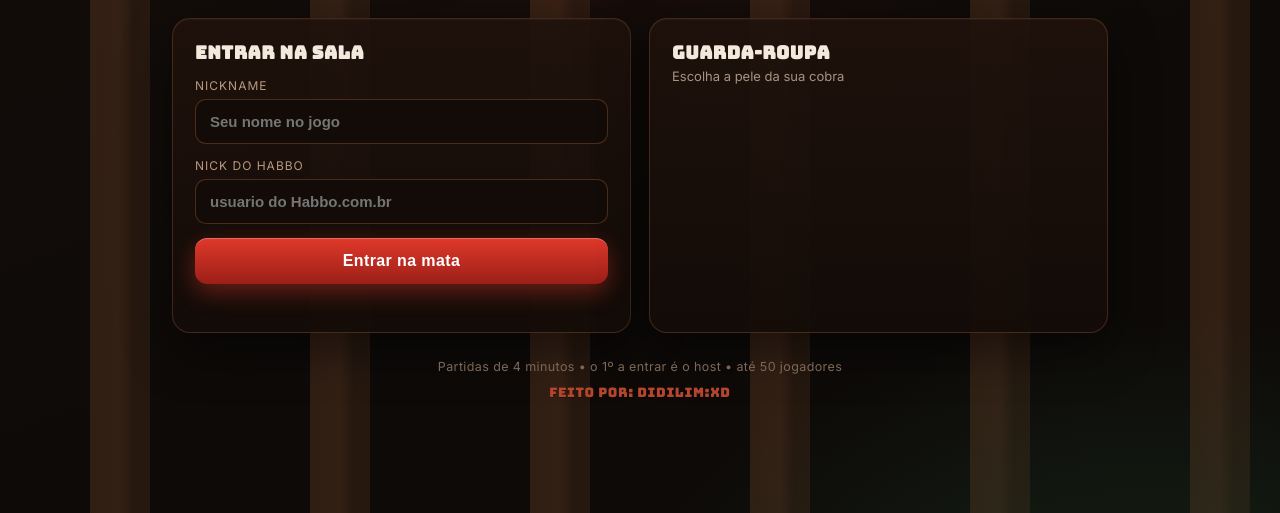
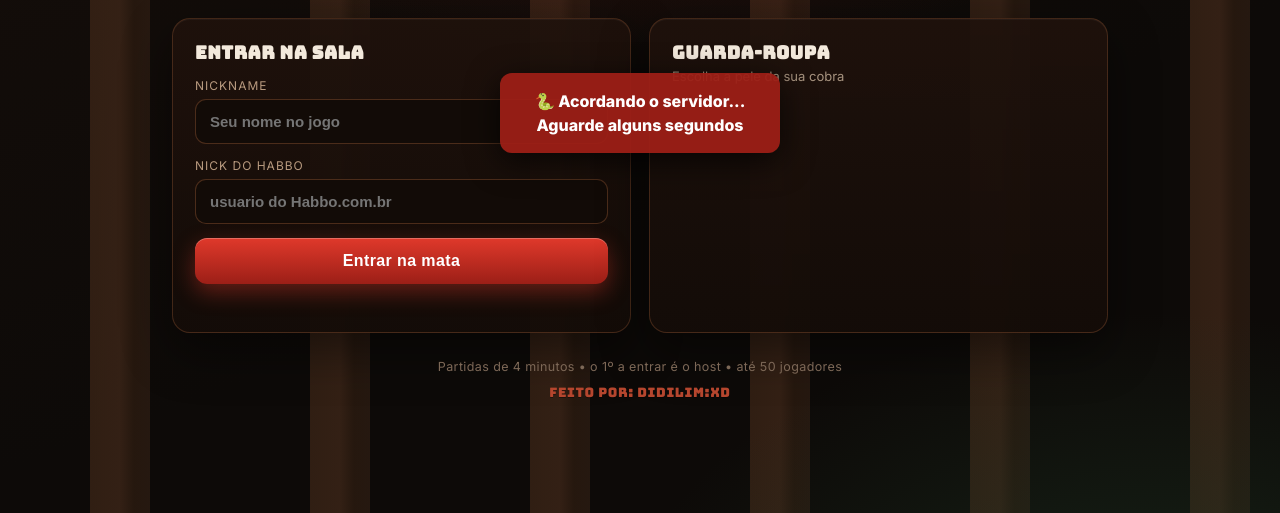
Before and after one commit to alicealbertisil-droid/treinaconda, a website: page public/index.html in a window 1280 px wide. Shown: the part 287-800 px from the top of the page. Drawn offline with nearby package versions, Linux system fonts and the light colour scheme; no server answers.

Commit message:
Update style.css

```diff
--- a/public/style.css
+++ b/public/style.css
@@ -115,9 +115,10 @@ html,body{height:100%;background:var(--night);color:var(--bone);
 .credit{text-align:center;margin-top:10px;color:#b5462e;font-family:'Bungee',sans-serif;font-size:13px;letter-spacing:.6px;text-shadow:0 1px 0 rgba(0,0,0,.35)}
 
 /* aviso de status de conexao (so aparece quando ha problema) */
-#netStatus{position:fixed;top:10px;left:50%;transform:translateX(-50%);z-index:50;
-  display:none;background:rgba(156,31,23,.92);color:#fff;font-weight:700;font-size:13px;
-  padding:7px 16px;border-radius:999px;box-shadow:0 6px 18px rgba(0,0,0,.5)}
+#netStatus{position:fixed;top:50%;left:50%;transform:translate(-50%,-50%);z-index:9999;
+  display:none;background:rgba(156,31,23,.95);color:#fff;font-weight:700;font-size:16px;
+  padding:16px 28px;border-radius:12px;box-shadow:0 8px 32px rgba(0,0,0,.7);
+  text-align:center;max-width:280px;line-height:1.5;}
 #netStatus.show{display:block}
 
 /* ============================ JOGO ============================ */
```
